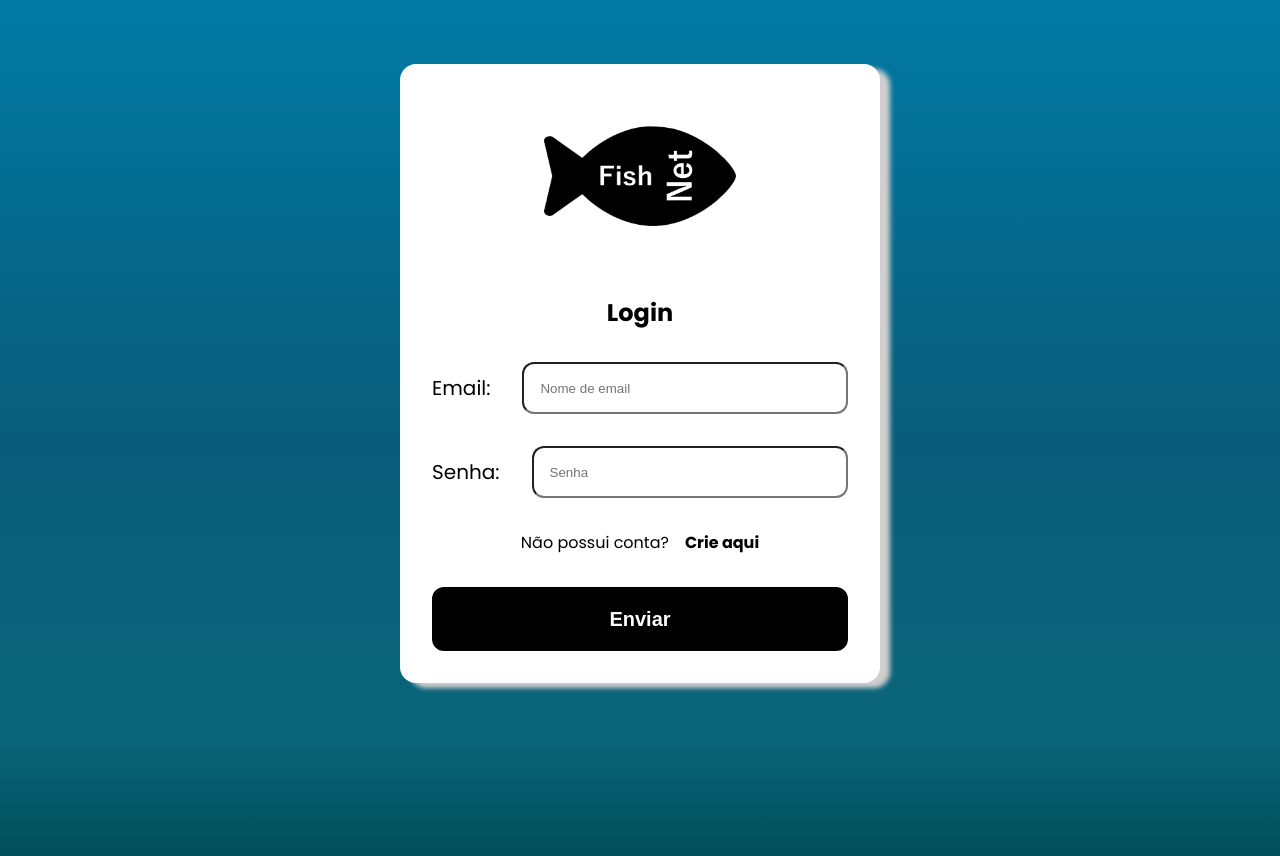
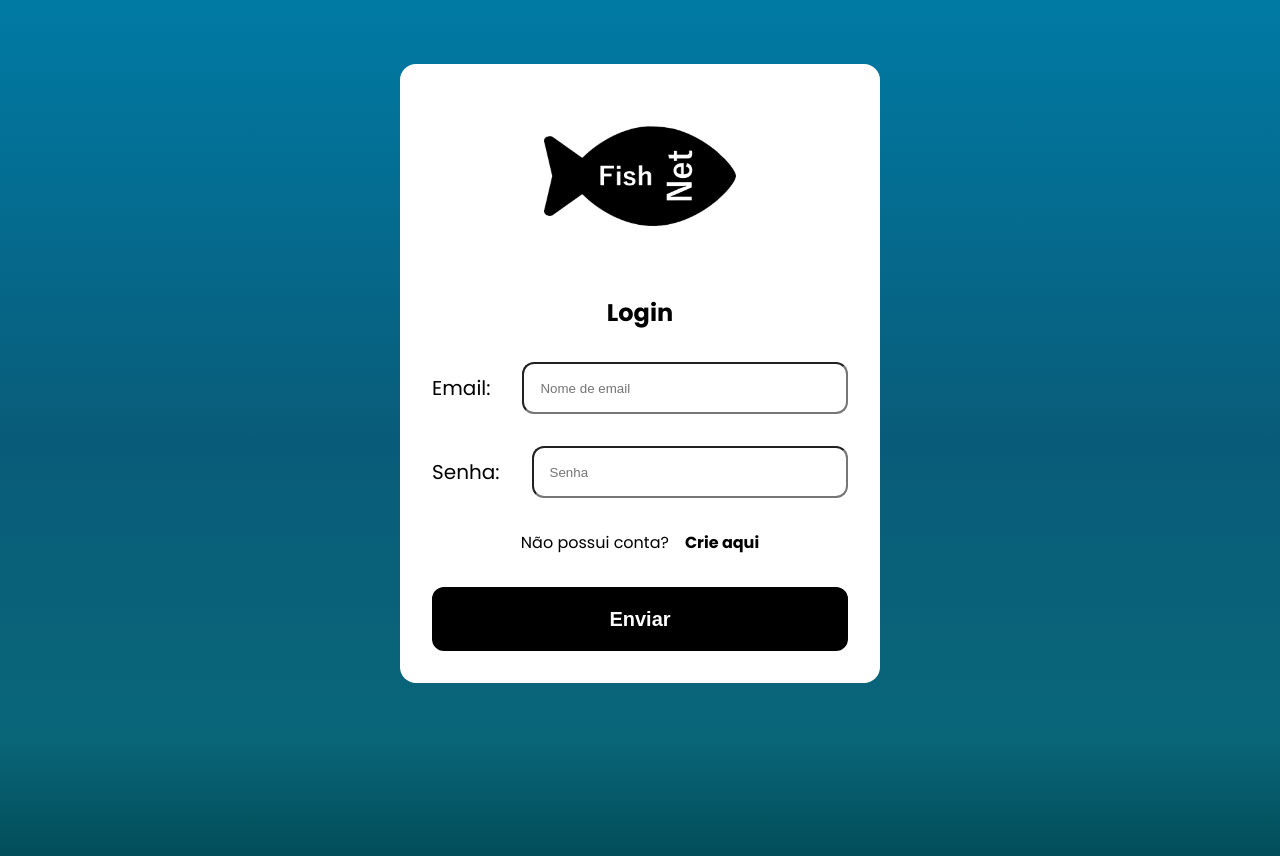
Before and after one commit to fishnet-flavio/fishnet-front-end, a React (Create React App) app: page /login in a window 1280 px wide. Shown: the top 856 px of the page. Built offline with nearby package versions, Linux system fonts and the light colour scheme.

Commit message:
:wrench: fix: ui elements

```diff
--- a/src/components/molecule/Card/index.tsx
+++ b/src/components/molecule/Card/index.tsx
@@ -100,6 +100,7 @@ const CardBase = styled.div<{
         props => props.$mini &&
             `
                 box-shadow: 10px 5px 5px #d1cfce;
+                height: 100%;
             `
     }
 
--- a/src/components/molecule/LoginCard/index.tsx
+++ b/src/components/molecule/LoginCard/index.tsx
@@ -18,7 +18,7 @@ const LoginCard = () => {
 
     return (
         <form>
-            <Base $width="26rem" $alignItems="center" $borderRadius={16} $padding="2rem" $gap={2} $boxShadow>
+            <Base $width="26rem" $alignItems="center" $borderRadius={16} $padding="2rem" $gap={2} >
                 <Link to="/">
                         <BaseImage src={logo} $width="12rem" $height="10rem" />
                 </Link>
--- a/src/components/molecule/SignInCard/index.tsx
+++ b/src/components/molecule/SignInCard/index.tsx
@@ -18,7 +18,7 @@ const SignInCard = () => {
 
     return (
         <form>
-            <Base $width="26rem" $alignItems="center" $borderRadius={16} $padding="2rem" $gap={2} $boxShadow>
+            <Base $width="26rem" $alignItems="center" $borderRadius={16} $padding="2rem" $gap={2} >
                 <Link to="/">
                     <BaseImage src={logo} $width="12rem" $height="10rem" />
                 </Link>
```
